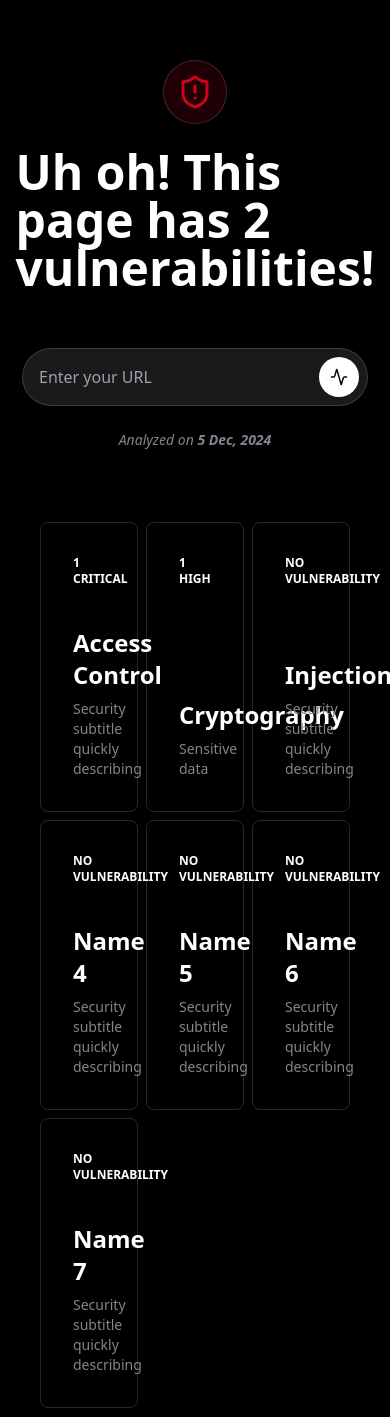
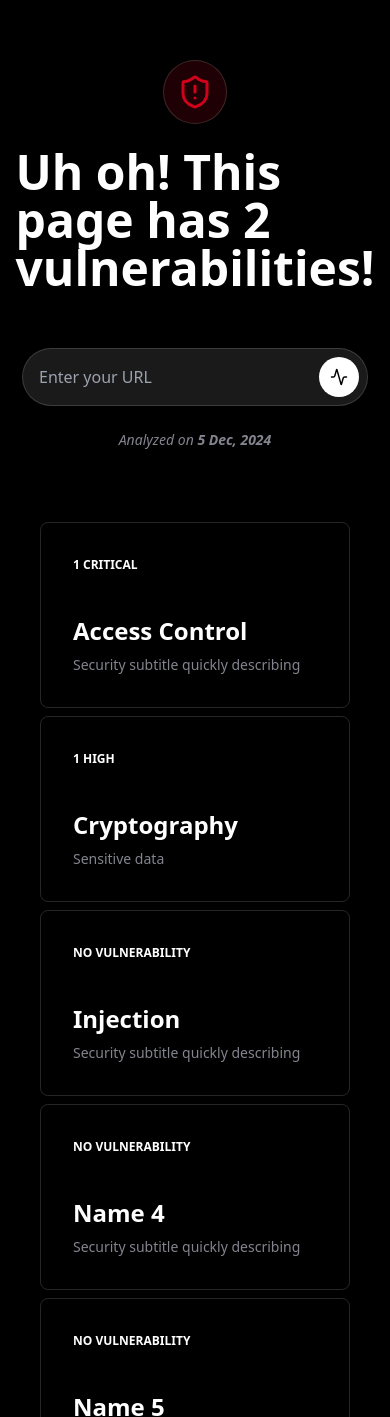
Before and after one commit to TugdualDek/projet-secu-logicielle, a Next.js app in the folder frontend/: page /report in a window 390 px wide. Shown: the part 151-1568 px from the top of the page. Built offline with nearby package versions, Linux system fonts and the light colour scheme.

Commit message:
Grid responsiveness

```diff
--- a/frontend/src/app/report/page.jsx
+++ b/frontend/src/app/report/page.jsx
@@ -81,12 +81,12 @@ const Report = () => {
 
 			<SearchInput />
 
-			<p className='mt-4 italic text-sm text-[#83848E]'>
+			<p className='mt-4 italic text-sm text-foreground-secondary'>
 				Analyzed on <span className='font-semibold'>5 Dec, 2024</span>
 			</p>
 
 			{/* Accordion Grid */}
-			<div className="grid grid-cols-3 gap-2 mt-16 w-full px-6">
+			<div className="grid grid-cols-1 sm:grid-cols-2 lg:grid-cols-3 gap-2 mt-16 w-full px-6">
 				{accordionData.map((item) => {
 					const isOpen = openAccordions.includes(item.id);
 
@@ -94,7 +94,7 @@ const Report = () => {
 						<div
 							key={item.id}
 							className={`flex flex-col justify-between group border border-white/15 rounded-lg p-8 gap-8 relative transition-all duration-300 hover:bg-white/5 cursor-pointer
-								${isOpen ? "col-span-3 bg-white/5" : "col-span-1"}
+								${isOpen ? "col-span-1 sm:col-span-2 lg:col-span-3 bg-white/5" : "col-span-1"}
 							`}
 							onClick={() => toggleAccordion(item.id)}
 						>
```
